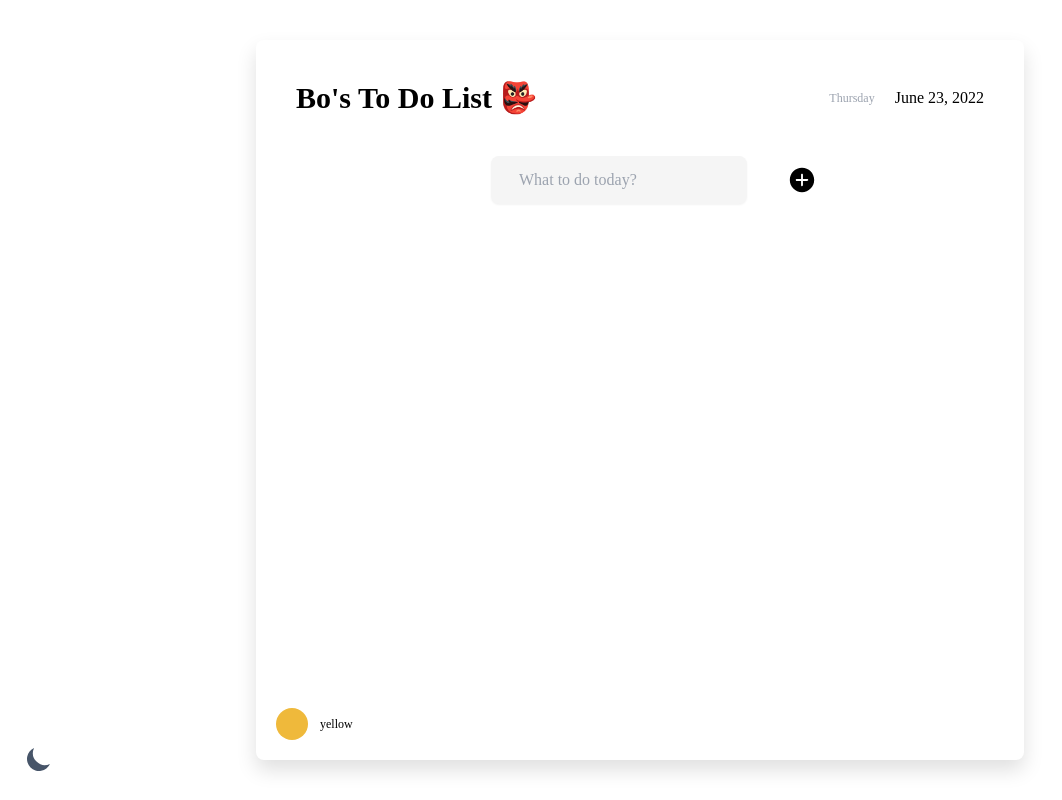
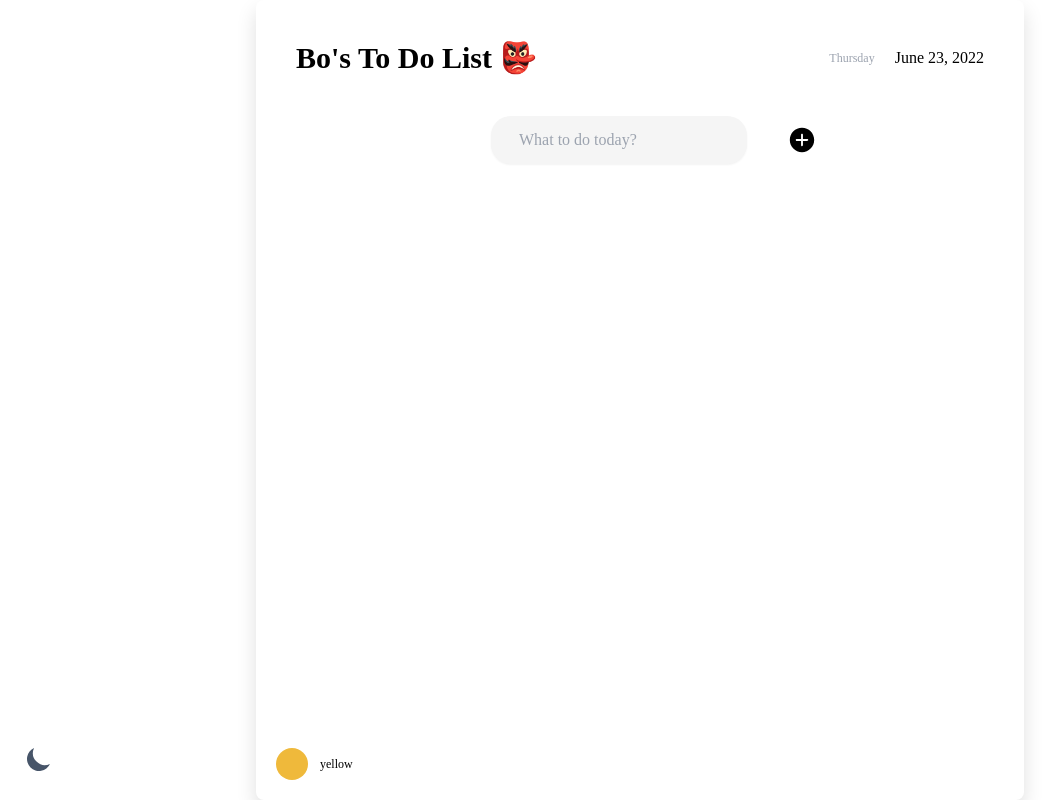
Before and after one commit to sempitrnal/react-to-do-list, a React (Create React App) app: page / in a window 1280 px wide. Shown: the whole page, without its empty margins (0-1062 px from the left). Built offline with nearby package versions, Linux system fonts and the light colour scheme.

Commit message:
border radius test

```diff
--- a/src/components/to-do-list/AddToDo.jsx
+++ b/src/components/to-do-list/AddToDo.jsx
@@ -49,6 +49,7 @@ export default function AddToDo({ setTodos, color, toDos }) {
             type="text"
             id="to-do"
             value={input}
+            style={{ borderRadius: "20px" }}
             onChange={handleChange}
             className={`h-[2rem] transition-all bg-[#f5f5f5] dark:bg-[#292929]  dark:text-white focus:outline focus:outline-1  duration-300 shadow-sm  outline-[#a4a4a431] focus:outline-[#333] dark:focus:bg-dark focus:bg-white rounded-lg py-6 px-7 w-full ${
               isValid ? "" : "outline-red-400 relative "
--- a/src/components/to-do-list/Wrapper.jsx
+++ b/src/components/to-do-list/Wrapper.jsx
@@ -16,7 +16,7 @@ export default function Wrapper({ children }) {
       initial="hidden"
       animate="visible"
       variants={dropIn}
-      className="w-[clamp(350px,60%,900px)] h-[45rem] rounded-lg shadow-[0_10px_20px_#0000004]  shadow-[#00000020] bg-white dark:bg-dark dark:shadow-none transition duration-300 overflow-hidden flex flex-col items-center"
+      className="w-[clamp(350px,60%,900px)] h-[50rem] rounded-lg shadow-[0_10px_20px_#0000004]  shadow-[#00000020] bg-white dark:bg-dark dark:shadow-none transition duration-300 overflow-hidden flex flex-col items-center"
     >
       {children}
     </motion.div>
--- a/src/index.css
+++ b/src/index.css
@@ -45,3 +45,10 @@ input:valid {
 .dark input:valid {
   background-color: #1a1a1a;
 }
+.container {
+  -ms-overflow-style: none; /* Internet Explorer 10+ */
+  scrollbar-width: none; /* Firefox */
+}
+::-webkit-scrollbar {
+  display: none; /* Safari and Chrome */
+}
```
